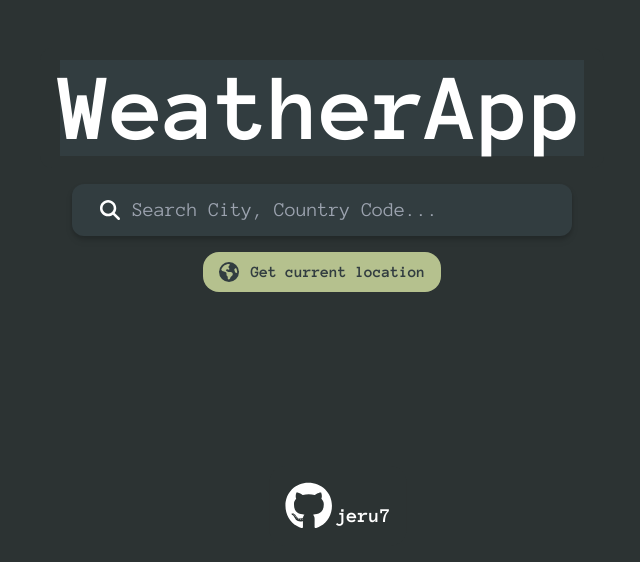
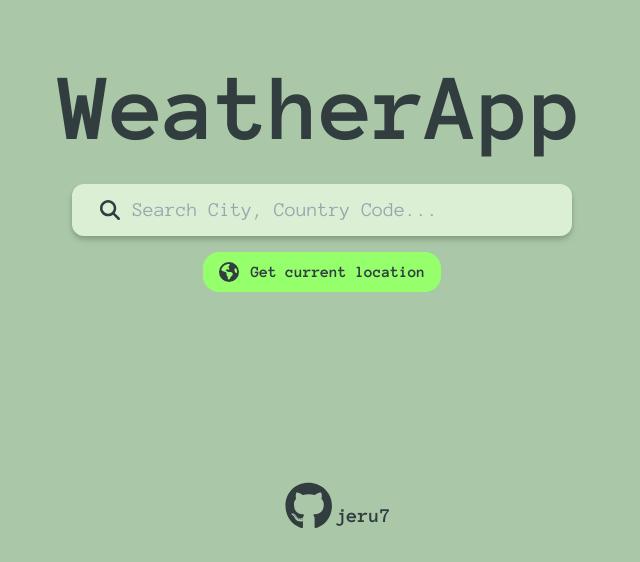
Before and after one commit to jeru7/react-weatherApp, a React (Vite) app: page / in a window 1280 px wide. Shown: the part 238-800 px from the top of the page, without its empty margins (318-958 px from the left). Built offline with nearby package versions, Linux system fonts and the light colour scheme; no server answers.

Commit message:
update: theme issue

```diff
--- a/src/App.jsx
+++ b/src/App.jsx
@@ -15,7 +15,7 @@ import ErrorModal from './components/ErrorModal.jsx'
 
 function App() {
   const [screenWidth, setScreenWidth] = useState(window.innerWidth)
-  const [isDarkMode, setIsDarkMode] = useState(true)
+  const [isDarkMode, setIsDarkMode] = useState(false)
   const [searchValue, setSearchValue] = useState('')
   const [suggestions, setSuggestions] = useState([])
   const [mobSearchOpen, setMobSearchOpen] = useState(false)
--- a/src/components/Nav.jsx
+++ b/src/components/Nav.jsx
@@ -46,8 +46,16 @@ function Nav({
           className={
             `font-extrabold justify-self-start ${
               isDarkMode
-                ? `${screenWidth >= 1024 ? 'main-bg' : ''}`
-                : `${screenWidth >= 1024 ? `second-light-bg` : ``}`
+                ? `${
+                    screenWidth >= 1024
+                      ? `${weatherData ? 'main-bg' : 'second-bg'}`
+                      : 'second-bg'
+                  }`
+                : `${
+                    screenWidth >= 1024
+                      ? `${weatherData ? 'second-light-bg' : 'light-bg'}`
+                      : ``
+                  }`
             } ` +
             (weatherData
               ? 'text-2xl sm:text-2xl md:text-3xl'
```
